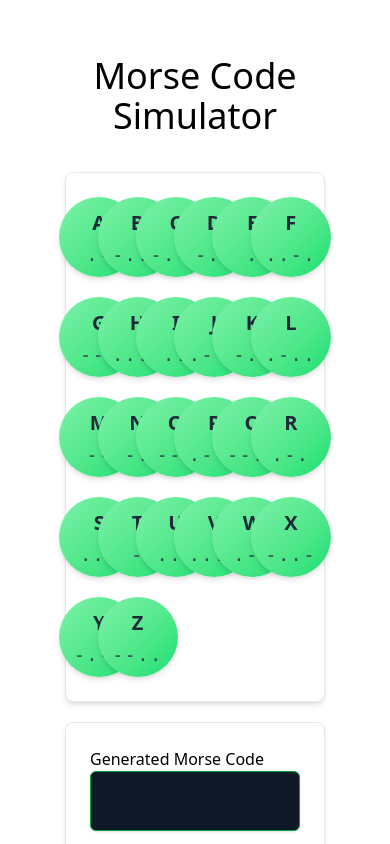
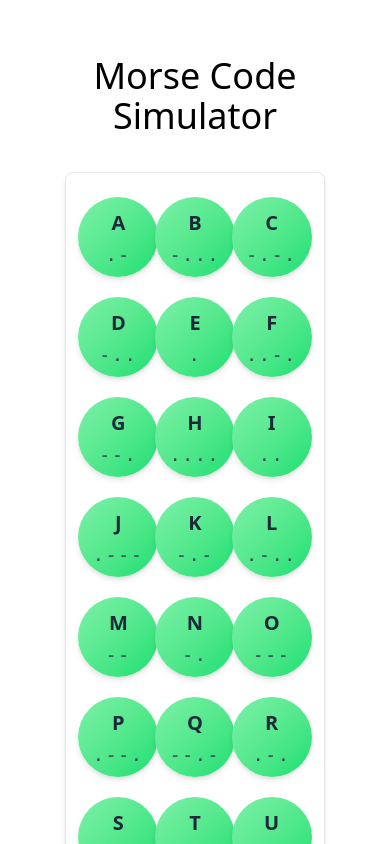
Before and after one commit to Slimboyfat-1979/morseproject, a Vue app: page / in a window 390 px wide. Shown: the top 844 px of the page. Built offline with nearby package versions, Linux system fonts and the light colour scheme; no server answers.

Commit message:
added received morse functionality

```diff
--- a/server.js
+++ b/server.js
@@ -10,13 +10,7 @@ io.on('connection', (socket) => {
     console.log(`Client connected ${socket.id}`);
     socket.on('send-morse', (data) => {
         console.log('Received Morse: ', data.morse);
-
-        io.emit('morse-reply', {morse: data.morse})
+        // io.emit('morse-reply', {morse: data.morse})
+        socket.broadcast.emit('morse-reply', {morse: data.morse})
     })
-    // console.log(`You connected with ${socket.id}`);
-    // socket.on('send-morse', data => {
-    //     console.log(data.morse);
-    //     socket.emit('morse-reply', {morse: data.morse})
-    // })
-
 })
--- a/src/App.vue
+++ b/src/App.vue
@@ -37,7 +37,7 @@
     <div class="space-x-5">
       <button
         class="bg-blue-500 hover:bg-blue-600 transition-colors text-white px-4 py-2 rounded shadow cursor-pointer"
-        @click="playMorseCode(morseArray)"
+        @click="playRecievedCode()"
       >
         Play Morse
       </button>
@@ -68,6 +68,11 @@ function clearMoreseArray() {
 
 function sendMorse() {
   socket.emit("send-morse", { morse: morseArray.value });
+}
+
+function playRecievedCode() {
+console.log(recievedMorse.value);
+playMorseCode(recievedMorse.value)
 }
 
 const ctx = new window.AudioContext();
--- a/src/components/MorseButton.vue
+++ b/src/components/MorseButton.vue
@@ -1,5 +1,5 @@
 <template>
-    <div class="grid grid-cols-6 text-center gap-5 justify-items-center items-center md:grid-cols-6 sm:grid-cols-4 lg:grid-cols-6">
+    <div class="grid grid-cols-3 text-center gap-5 justify-items-center items-center md:grid-cols-6 sm:grid-cols-4 lg:grid-cols-6">
     <div @click="$emit('play', morse)"
         v-for="(morse, letter) in morseMap"
         :key="letter"
```
Also changed, not shown: src/main.js (+0 -7 lines).
